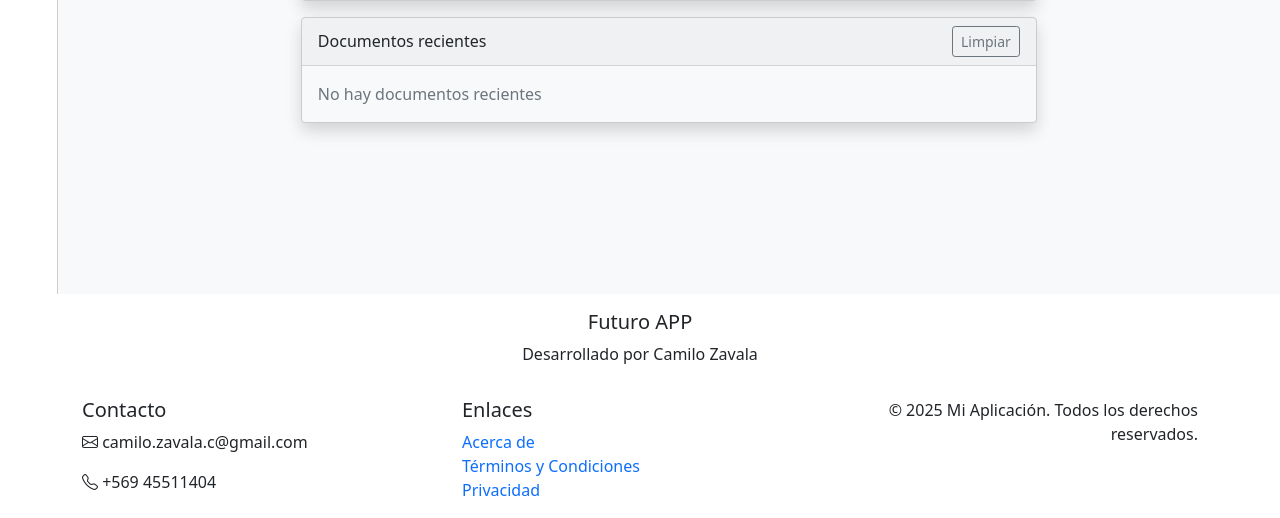
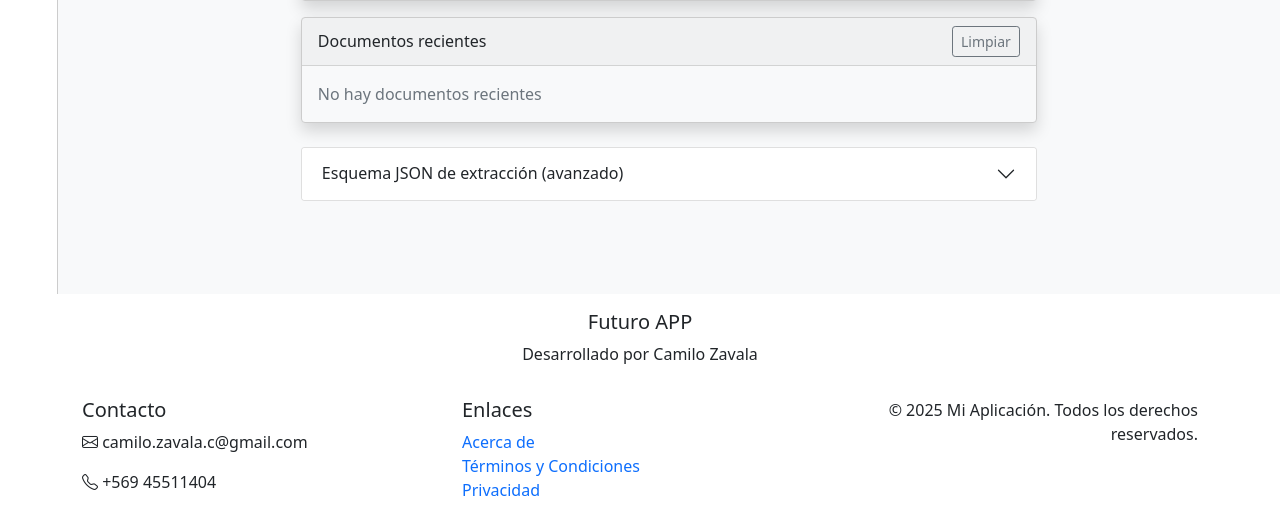
Before and after one commit to C1ZC/app_future, a Django app: page /documentos/upload/ in a window 1280 px wide. Shown: the part 562-1080 px from the top of the page. Run offline with Django 5.2, Linux system fonts and the light colour scheme; the visitor is signed in with stand-in values (Sample User, id 1); data that the repository does not hold is empty.

Commit message:
buscador con json

```diff
--- a/web_project/urls.py
+++ b/web_project/urls.py
@@ -9,7 +9,7 @@ from webapp.views.administration_views import (
     admin_grupos_modulos, administracion, crear_grupo, crear_modulo,
     toggle_grupo_activo, eliminar_grupo, eliminar_modulo
 )
-from webapp.views.api_views import buscar_modulos_grupos
+from webapp.views.api_views import buscar_modulos_grupos, get_modulo_esquema_json
 from webapp.views.auth_views import register
 from webapp.views.dashboard_cosumo_view import dashboard_consumo_empresa
 from webapp.views.home_views import home
@@ -85,5 +85,7 @@ urlpatterns = [
     path('administration/documentos/modulos/<int:modulo_id>/eliminar/',
          eliminar_modulo, name='eliminar_modulo'),
     path('api/buscar-modulos-grupos/', buscar_modulos_grupos, name='buscar_modulos_grupos'),
+    path('api/modulo/<int:modulo_id>/esquema/', get_modulo_esquema_json, name='get_modulo_esquema_json'),
+
 
 ] + static(settings.STATIC_URL, document_root=settings.STATIC_ROOT)
--- a/webapp/templates/documents/upload_documents.html
+++ b/webapp/templates/documents/upload_documents.html
@@ -91,6 +91,41 @@
             <div class="card-body">
                 <div id="documentosRecientes" class="d-flex flex-wrap gap-2">
                     <!-- Se llena con JavaScript -->
+                </div>
+            </div>
+        </div>
+
+        <!-- Esquema JSON de extracción (avanzado) -->
+        <div class="accordion mt-4" id="esquemaAccordion">
+            <div class="accordion-item">
+                <h2 class="accordion-header" id="headingEsquema">
+                    <button class="accordion-button collapsed" type="button" data-bs-toggle="collapse"
+                            data-bs-target="#collapseEsquema" aria-expanded="false" aria-controls="collapseEsquema">
+                        Esquema JSON de extracción (avanzado)
+                    </button>
+                </h2>
+                <div id="collapseEsquema" class="accordion-collapse collapse" aria-labelledby="headingEsquema"
+                     data-bs-parent="#esquemaAccordion">
+                    <div class="accordion-body">
+                        <div class="form-group">
+                            <label for="esquema_json_editor">Editar esquema JSON para este documento:</label>
+                            <textarea class="form-control" id="esquema_json_editor" name="esquema_json_editor"
+                                      rows="10" style="font-family: monospace;"></textarea>
+                            <small class="form-text text-muted">
+                                Este esquema define cómo la IA extraerá la información de este documento.
+                                Las modificaciones solo afectarán a este documento.
+                            </small>
+                        </div>
+                        <div class="mt-2">
+                            <button type="button" class="btn btn-sm btn-outline-secondary" id="formatJsonBtn">
+                                Formatear JSON
+                            </button>
+                            <button type="button" class="btn btn-sm btn-outline-danger" id="resetJsonBtn">
+                                Restaurar original
+                            </button>
+                        </div>
+                        <input type="hidden" id="esquema_json_modified" name="esquema_json_modified" value="false">
+                    </div>
                 </div>
             </div>
         </div>
@@ -352,6 +387,73 @@ document.addEventListener('DOMContentLoaded', function() {
     }
 });
 </script>
+<script>
+
+// Variables para manejar el esquema JSON
+let originalJsonSchema = {};
+let currentJsonSchema = {};
+
+// Obtener el esquema JSON cuando cambie el módulo
+document.getElementById('{{ form.modulo_id.id_for_label }}').addEventListener('change', function() {
+    const moduloId = this.value;
+    if (!moduloId) {
+        document.getElementById('esquema_json_editor').value = '';
+        return;
+    }
+
+    // Hacer una petición AJAX para obtener el esquema JSON del módulo
+    fetch(`/api/modulo/${moduloId}/esquema/`)
+        .then(response => response.json())
+        .then(data => {
+            if (data.esquema_json) {
+                originalJsonSchema = data.esquema_json;
+                currentJsonSchema = JSON.parse(JSON.stringify(originalJsonSchema)); // Clonar objeto
+                document.getElementById('esquema_json_editor').value = JSON.stringify(data.esquema_json, null, 2);
+            } else {
+                document.getElementById('esquema_json_editor').value = '';
+            }
+        })
+        .catch(error => {
+            console.error('Error al obtener el esquema JSON:', error);
+        });
+});
+
+// Formatear el JSON
+document.getElementById('formatJsonBtn').addEventListener('click', function() {
+    const editor = document.getElementById('esquema_json_editor');
+    try {
+        const jsonObj = JSON.parse(editor.value);
+        editor.value = JSON.stringify(jsonObj, null, 2);
+    } catch (e) {
+        alert('El JSON no es válido: ' + e.message);
+    }
+});
+
+// Restaurar el esquema original
+document.getElementById('resetJsonBtn').addEventListener('click', function() {
+    if (originalJsonSchema) {
+        document.getElementById('esquema_json_editor').value = JSON.stringify(originalJsonSchema, null, 2);
+        document.getElementById('esquema_json_modified').value = "false";
+    }
+});
+
+// Detectar cambios en el editor de JSON
+document.getElementById('esquema_json_editor').addEventListener('input', function() {
+    document.getElementById('esquema_json_modified').value = "true";
+});
+
+// Antes de enviar el formulario, validar el JSON
+document.getElementById('documentoForm').addEventListener('submit', function(e) {
+    const jsonEditor = document.getElementById('esquema_json_editor');
+    if (jsonEditor.value.trim()) {
+        try {
+            JSON.parse(jsonEditor.value);
+        } catch (error) {
+            e.preventDefault();
+            alert('El esquema JSON no es válido: ' + error.message);
+        }
+    }
+});
+</script>
 {% endblock %}
-
 {% endblock %}
```
Also changed, not shown: webapp/views/api_views.py (+10 -1 lines).
